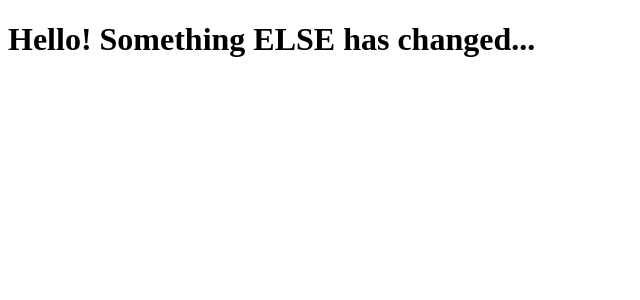
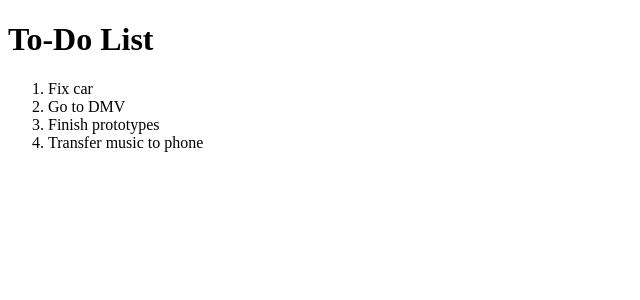
Before and after one commit to JoeDeiRossi/react_todos, a React app: page / in a window 1280 px wide. Shown: the top 300 px of the page, without its empty margins (0-640 px from the left). Built offline with nearby package versions, Linux system fonts and the light colour scheme; the HTML template or start-up script is replaced by a standard one.

Commit message:
Completed rendering to do items on screen

```diff
--- /dev/null
+++ b/src/components/app.jsx
@@ -0,0 +1,13 @@
+import React from 'react';
+import ToDoList from './to_do_list';
+
+function App(props) {
+  return (
+    <div>
+      <h1>To-Do List</h1>
+      <ToDoList />
+    </div>
+  );
+}
+
+export default App;
--- /dev/null
+++ b/src/components/list_item.jsx
@@ -0,0 +1,7 @@
+import React from 'react';
+
+function ListItem(props) {
+  return <li>{props.title}</li>
+}
+
+export default ListItem;
--- /dev/null
+++ b/src/components/to_do_list.jsx
@@ -0,0 +1,19 @@
+import React from 'react';
+import ListItem from './list_item';
+
+const toDos = [
+  {id: '1', title: 'Fix car'},
+  {id: '2', title: 'Go to DMV'},
+  {id: '3', title: 'Finish prototypes'},
+  {id: '4', title: 'Transfer music to phone'}
+];
+
+function ToDoList(props) {
+  const toDoElements = toDos.map(item => {
+    return <ListItem key={item.id} title={item.title} />
+  });
+
+  return <ol>{toDoElements}</ol>;
+};
+
+export default ToDoList;
--- a/src/index.jsx
+++ b/src/index.jsx
@@ -1,7 +1,8 @@
 import React from 'react';
 import ReactDOM from 'react-dom';
+import App from './components/app';
 
 ReactDOM.render(
-  <h1>Hello! Something ELSE has changed...</h1>,
+  <App />,
   document.getElementById('root')
 )
```
